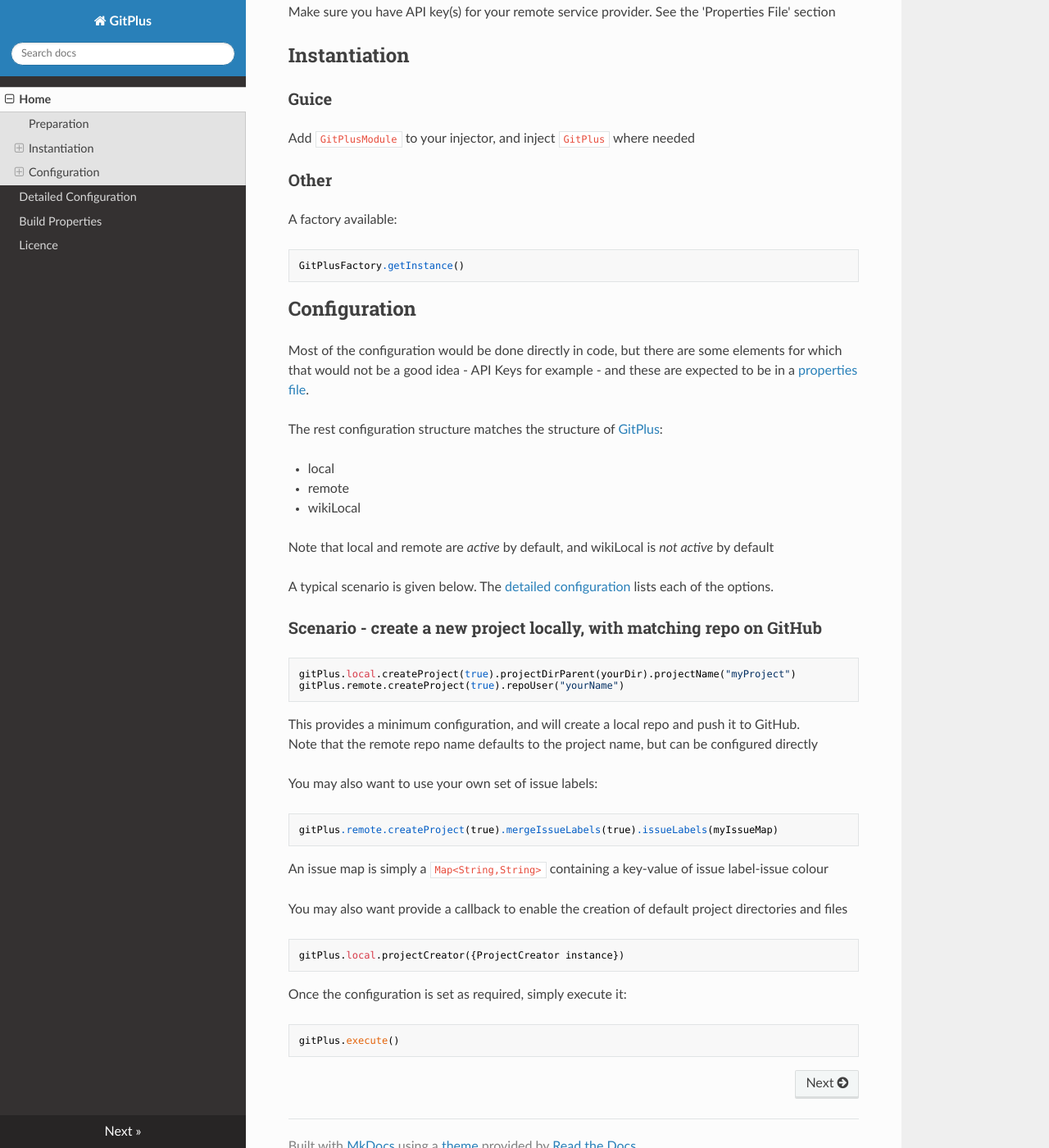
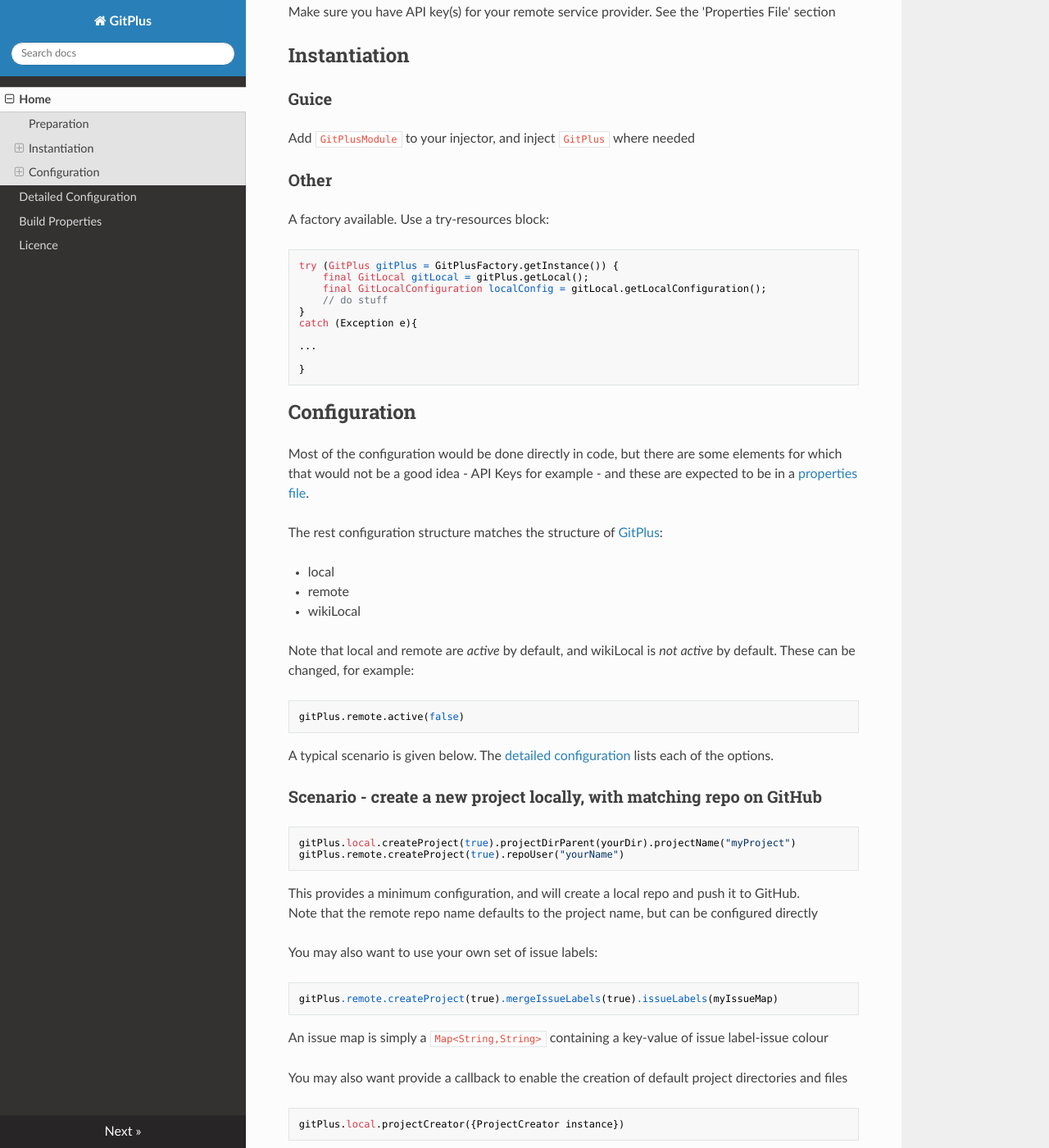
Before and after one commit to davidsowerby/gitplus, an MkDocs documentation site: the page built from docs/index.md, in a window 1280 px wide and 1400 px high, scrolled down 261 px. Shown: the whole window at 82% size. Built offline with MkDocs 1.6.1, drawn with Linux system fonts in a browser that asks for light colours; nearby versions of some CDN libraries; old or Windows-style settings are respelled for this version of MkDocs; some of the changed text lies outside the part shown.

Commit message:
Fix #102 Use of resources clarified
Documentation updated to illustrate construction with try-resources block

Also improved documentation regarding use of GitLocal.prepare().  Fix #103
Added some tests

````diff
--- a/docs/index.md
+++ b/docs/index.md
@@ -14,10 +14,19 @@ Add `GitPlusModule` to your injector, and inject `GitPlus` where needed
 
 ### Other
 
-A factory available:
+A factory available.  Use a try-resources block:
 
 ```
-GitPlusFactory.getInstance()
+try (GitPlus gitPlus = GitPlusFactory.getInstance()) {
+    final GitLocal gitLocal = gitPlus.getLocal();
+    final GitLocalConfiguration localConfig = gitLocal.getLocalConfiguration();
+    // do stuff
+}
+catch (Exception e){
+
+...
+
+}
 ```
 
 ## Configuration
@@ -30,7 +39,11 @@ The rest configuration structure matches the structure of [GitPlus](https://gith
 - remote
 - wikiLocal
 
-Note that local and remote are *active* by default, and wikiLocal is *not active* by default
+Note that local and remote are *active* by default, and wikiLocal is *not active* by default.  These can be changed, for example:
+
+```
+gitPlus.remote.active(false)
+```
 
 A typical scenario is given below. The [detailed configuration](gitplus-configuration.md) lists each of the options.
 
@@ -59,7 +72,7 @@ You may also want provide a callback to enable the creation of default project d
 gitPlus.local.projectCreator({ProjectCreator instance})
 ```
 
-Once the configuration is set as required, simply execute it:
+Once the configuration is set as required, simply execute it (**Note::** execute() should always be called even if `GitPlus` is only being used to read information fro local or remote Git repositories.
 
 ```
 gitPlus.execute()
````
Also changed, not shown: 3 other files.
